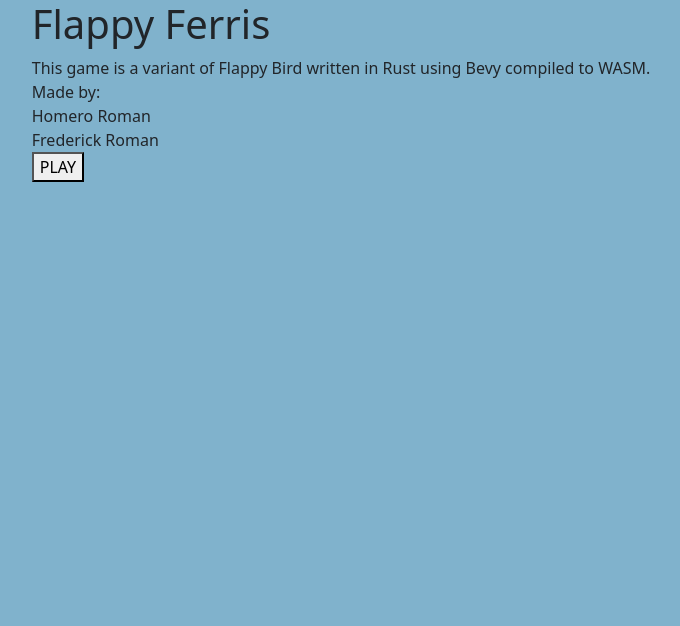
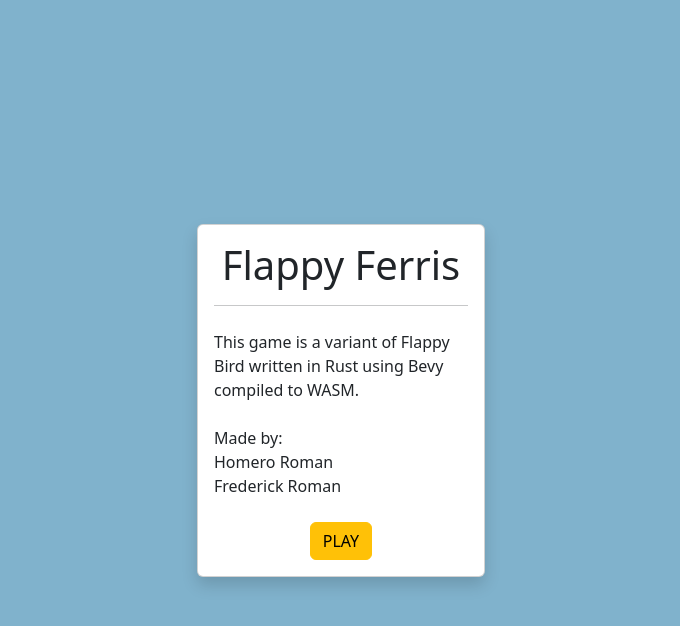
Before and after one commit to HomeroRR/FlappyFerris, a plain HTML site: page public/index.html in a window 1280 px wide. Shown: the whole page, without its empty margins (299-979 px from the left). Drawn offline with nearby package versions, Linux system fonts and the light colour scheme.

Commit message:
feat(index.html): stylize game menu as card

```diff
--- a/public/index.html
+++ b/public/index.html
@@ -9,6 +9,9 @@
   <meta name="apple-mobile-web-app-title" content="Flappy Ferris" />
   <link rel="manifest" href="./site.webmanifest" />
   <title>Flappy Ferris - Bevy Web App</title>
+  <link href="https://cdn.jsdelivr.net/npm/bootstrap@5.3.3/dist/css/bootstrap.min.css" rel="stylesheet"
+    integrity="sha384-QWTKZyjpPEjISv5WaRU9OFeRpok6YctnYmDr5pNlyT2bRjXh0JMhjY6hW+ALEwIH" crossorigin="anonymous">
+  <script defer src="https://unpkg.com/vue@3/dist/vue.global.js"></script>
   <style>
     body {
       margin: 0px;
@@ -16,7 +19,8 @@
       background: #80b2cc !important;
     }
 
-    #app {
+    main {
+      height: 100vh;
       display: flex;
       justify-content: center;
       align-items: center;
@@ -24,11 +28,8 @@
 
     #game-menu ul {
       list-style-type: none;
-      /* This removes the bullets */
       padding: 0;
-      /* Optional: Remove default padding */
       margin: 0;
-      /* Optional: Remove default margin */
     }
 
     [v-cloak] {
@@ -40,33 +41,32 @@
       font-weight: bold;
     }
   </style>
-  <link href="https://cdn.jsdelivr.net/npm/bootstrap@5.3.3/dist/css/bootstrap.min.css" rel="stylesheet"
-    integrity="sha384-QWTKZyjpPEjISv5WaRU9OFeRpok6YctnYmDr5pNlyT2bRjXh0JMhjY6hW+ALEwIH" crossorigin="anonymous">
-  <script defer src="https://unpkg.com/vue@3/dist/vue.global.js"></script>
 </head>
 
-<body>
-  <div id="app">
-    <section v-if="showMenu" id="game-menu">
-      <div>
-        <h1> Flappy Ferris</h1>
-        <div>
+<body id="app">
+  <main ref="main">
+    <section v-if="showMenu" class="card shadow" id="game-menu" style="width: 18rem;">
+      <div class="card-body">
+        <h1 class="card-title text-center"> Flappy Ferris</h1>
+        <hr>
+        <!-- <img src="..." class="card-img-top" alt="..."> -->
+        <div class="my-4">
           This game is a variant of Flappy Bird written in Rust using Bevy compiled to WASM.
         </div>
-        <div>
+        <div class="my-4">
           <ul>
             Made by:
             <li>Homero Roman</li>
             <li>Frederick Roman</li>
           </ul>
         </div>
-        <div>
-          <button @click="play"> PLAY </button>
+        <div class="text-center">
+          <button type="button" @click="play" class="btn btn-warning"> PLAY </button>
         </div>
       </div>
     </section>
-    <section v-else-if="isLoading" v-cloak id="loader"> Loading... </section>
-  </div>
+    <div v-else-if="isLoading" v-cloak id="loader"> Loading... </div>
+  </main>
 
   <script type="module">
     import init from './flappy_bird.js'; // Import the generated JS wrapper module
@@ -76,11 +76,15 @@
     const app = Vue.createApp({
       data() {
         return {
-          showMenu: true,
-          isLoading: false,
+          showMenu: true /** @type {boolean} */,
+          isLoading: false /** @type {boolean} */,
         };
       },
       methods: {
+        /**
+          * Initializes WASM module and sets up game canvas to full screen.
+          * @returns {Promise<void>}
+          */
         async run() {
           try {
             this.isLoading = true;
@@ -96,9 +100,14 @@
           } catch (error) {
             console.error(error)
           } finally {
+            this.$refs.main.style.height = "auto";
             this.isLoading = false;
           }
         },
+        /**
+          * Closes the game menu and runs the game.
+          * @returns {Promise<void>}
+          */
         async play() {
           try {
             this.showMenu = false;
```
